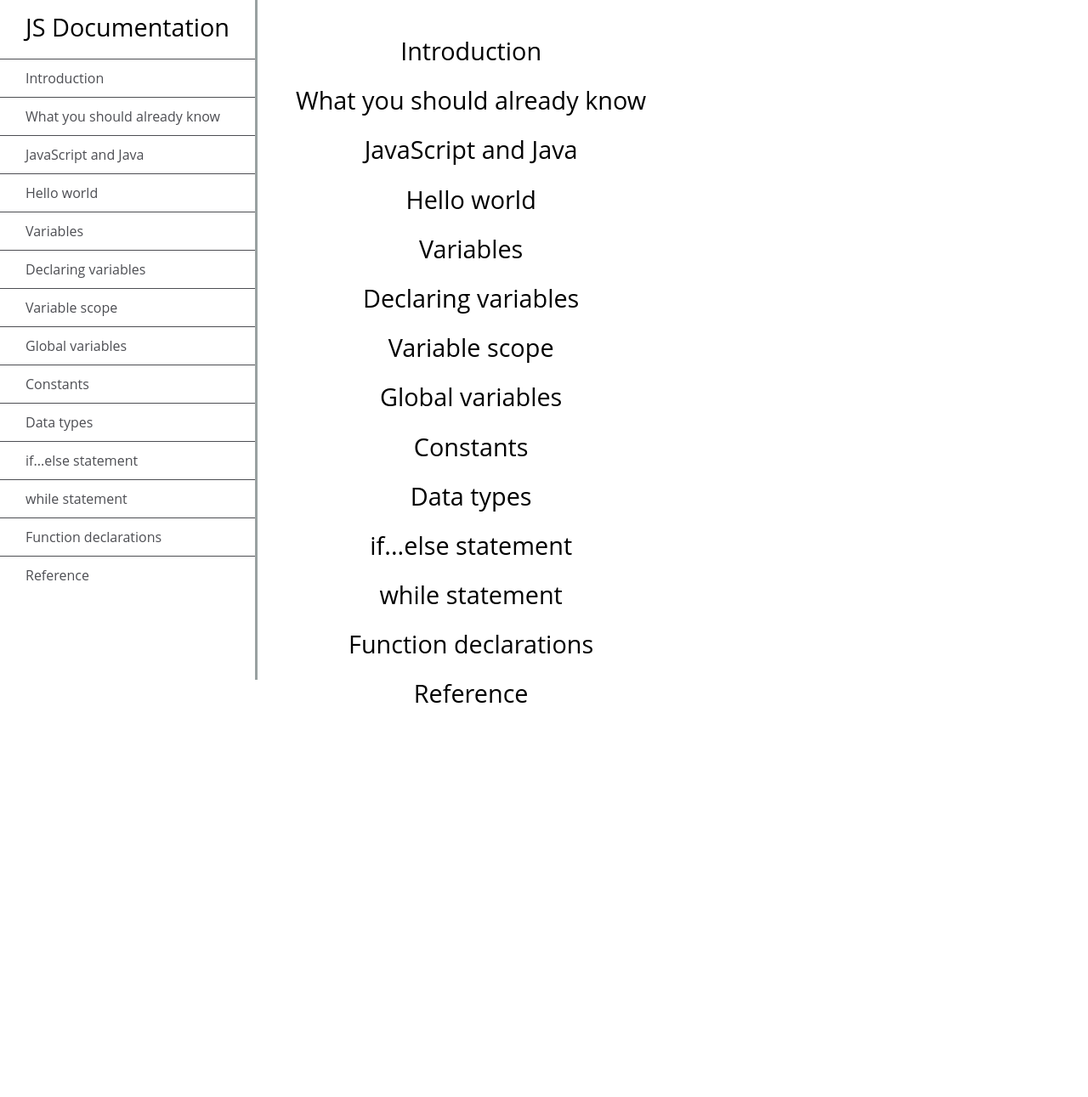
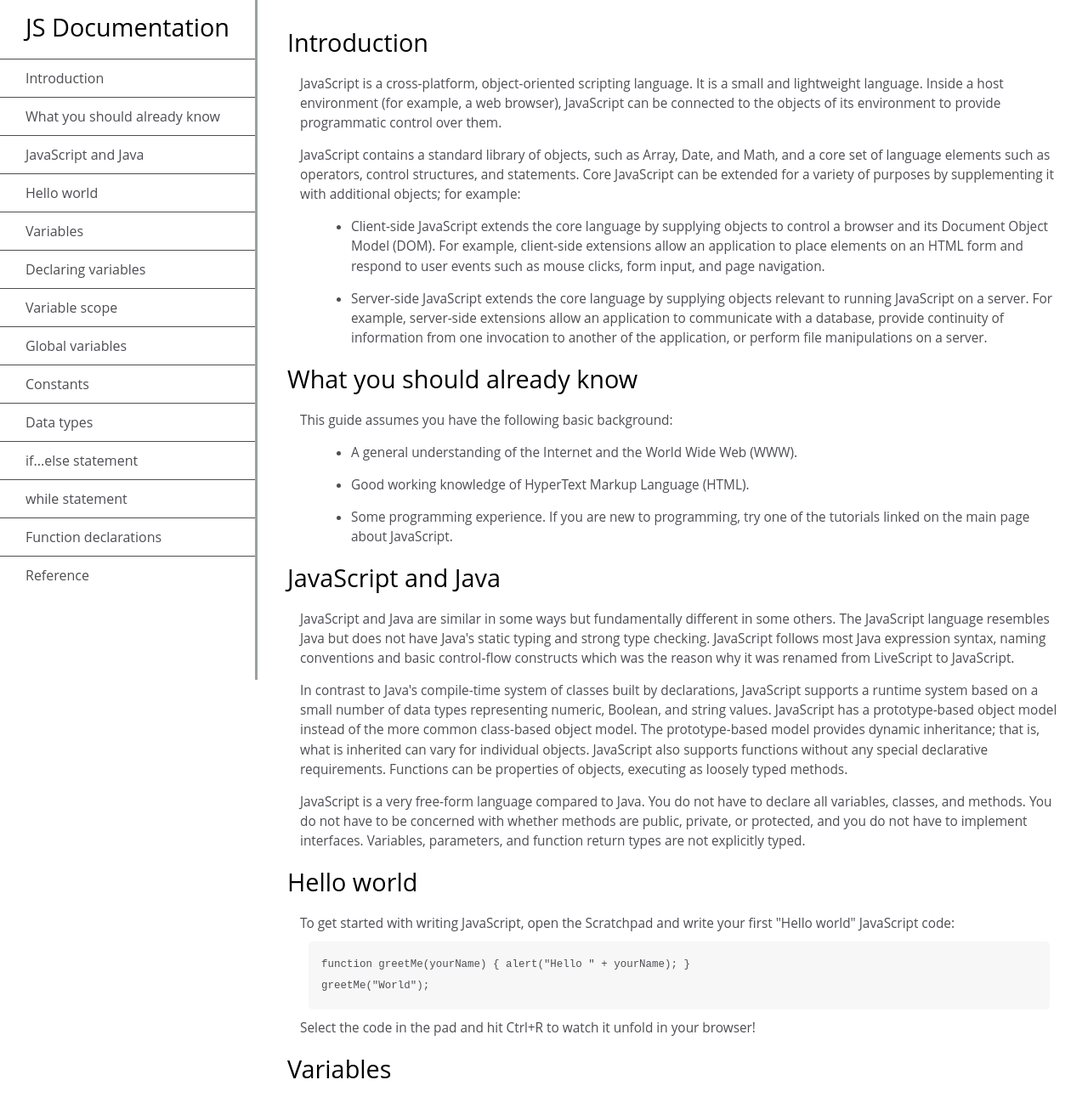
Before and after one commit to gus-rdz/technical-documentation-page, a plain HTML site: page index.html in a window 1280 px wide. Shown: the top 1291 px of the page at 85% size. Before the commit the page ends 873 px from the top, so only its background shows below. Drawn offline with Linux system fonts and the light colour scheme.

Commit message:
added writing content for Intro-Hello world; styled code elmnt

```diff
--- a/index.html
+++ b/index.html
@@ -338,19 +338,100 @@
     <main id="main-doc">
       <section class="main-section" id="Introduction">
         <header>Introduction</header>
-        <article></article>
+        <article>
+          <p>
+            JavaScript is a cross-platform, object-oriented scripting language.
+            It is a small and lightweight language. Inside a host environment
+            (for example, a web browser), JavaScript can be connected to the
+            objects of its environment to provide programmatic control over
+            them.
+          </p>
+          <p>
+            JavaScript contains a standard library of objects, such as Array,
+            Date, and Math, and a core set of language elements such as
+            operators, control structures, and statements. Core JavaScript can
+            be extended for a variety of purposes by supplementing it with
+            additional objects; for example:
+          </p>
+          <ul>
+            <li>
+              Client-side JavaScript extends the core language by supplying
+              objects to control a browser and its Document Object Model (DOM).
+              For example, client-side extensions allow an application to place
+              elements on an HTML form and respond to user events such as mouse
+              clicks, form input, and page navigation.
+            </li>
+            <li>
+              Server-side JavaScript extends the core language by supplying
+              objects relevant to running JavaScript on a server. For example,
+              server-side extensions allow an application to communicate with a
+              database, provide continuity of information from one invocation to
+              another of the application, or perform file manipulations on a
+              server.
+            </li>
+          </ul>
+        </article>
       </section>
       <section class="main-section" id="#What_you_should_already_know">
         <header>What you should already know</header>
-        <article></article>
+        <article>
+          <p>This guide assumes you have the following basic background:</p>
+          <ul>
+            <li>
+              A general understanding of the Internet and the World Wide Web
+              (WWW).
+            </li>
+            <li>Good working knowledge of HyperText Markup Language (HTML).</li>
+            <li>
+              Some programming experience. If you are new to programming, try
+              one of the tutorials linked on the main page about JavaScript.
+            </li>
+          </ul>
+        </article>
       </section>
       <section class="main-section" id="#JavaScript_and_Java">
         <header>JavaScript and Java</header>
-        <article></article>
+        <article>
+          <p>
+            JavaScript and Java are similar in some ways but fundamentally
+            different in some others. The JavaScript language resembles Java but
+            does not have Java's static typing and strong type checking.
+            JavaScript follows most Java expression syntax, naming conventions
+            and basic control-flow constructs which was the reason why it was
+            renamed from LiveScript to JavaScript.
+          </p>
+          <p>
+            In contrast to Java's compile-time system of classes built by
+            declarations, JavaScript supports a runtime system based on a small
+            number of data types representing numeric, Boolean, and string
+            values. JavaScript has a prototype-based object model instead of the
+            more common class-based object model. The prototype-based model
+            provides dynamic inheritance; that is, what is inherited can vary
+            for individual objects. JavaScript also supports functions without
+            any special declarative requirements. Functions can be properties of
+            objects, executing as loosely typed methods.
+          </p>
+          <p>
+            JavaScript is a very free-form language compared to Java. You do not
+            have to declare all variables, classes, and methods. You do not have
+            to be concerned with whether methods are public, private, or
+            protected, and you do not have to implement interfaces. Variables,
+            parameters, and function return types are not explicitly typed.
+          </p>
+        </article>
       </section>
       <section class="main-section" id="#Hello_world">
         <header>Hello world</header>
-        <article></article>
+        <article>
+          To get started with writing JavaScript, open the Scratchpad and write
+          your first "Hello world" JavaScript code:
+          <code
+            >function greetMe(yourName) { alert("Hello " + yourName); }
+            greetMe("World");
+          </code>
+          Select the code in the pad and hit Ctrl+R to watch it unfold in your
+          browser!
+        </article>
       </section>
       <section class="main-section" id="Variables">
         <header>Variables</header>
--- a/style.css
+++ b/style.css
@@ -551,8 +551,31 @@ header {
   margin-bottom: 110px;
 }
 
+#main-doc header {
+  text-align: left;
+  margin: 0;
+}
+
 section article {
   color: #4d4e53;
   margin: 15px;
   font-size: 0.96em;
 }
+
+section li {
+  margin: 15px 0px 0px 20px;
+}
+
+code {
+  display: block;
+  text-align: left;
+  white-space: pre-line;
+  position: relative;
+  word-break: normal;
+  word-wrap: normal;
+  line-height: 2;
+  background-color: #f7f7f7;
+  padding: 15px;
+  margin: 10px;
+  border-radius: 5px;
+}
```
